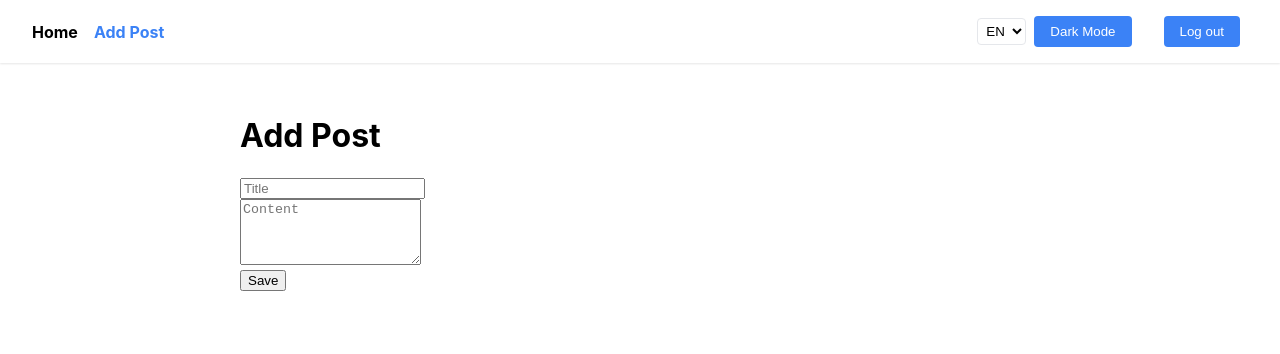
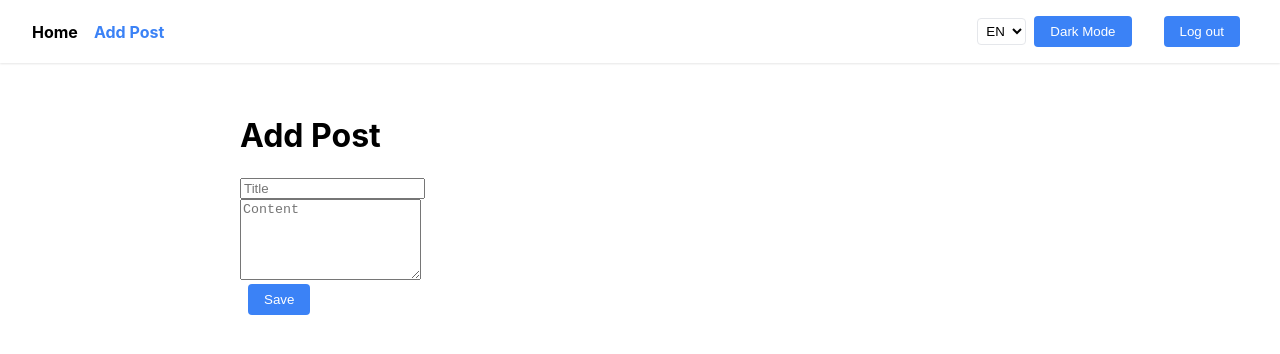
Before and after one commit to Omar-su/post-application, a React (Create React App) app in the folder frontend/: page /add in a window 1280 px wide. Shown: the top 354 px of the page. Built offline with nearby package versions, Linux system fonts and the light colour scheme; sample sign-in values are in the browser's storage.

Commit message:
Refactor and restructure postform

```diff
--- a/frontend/src/features/posts/AddPost.jsx
+++ b/frontend/src/features/posts/AddPost.jsx
@@ -1,10 +1,10 @@
 import React, { useState } from 'react';
 import { useDispatch } from 'react-redux';
 import { useNavigate } from 'react-router-dom';
-import { addPost } from './postslice';
+import { addPost, fetchPosts } from './postslice';
+import { nanoid } from '@reduxjs/toolkit';
+import PostForm from './PostForm';
 import { useTranslation } from 'react-i18next';
-import { nanoid } from '@reduxjs/toolkit';
-import { fetchPosts} from './postslice';
 
 const AddPost = () => {
   const { t } = useTranslation();
@@ -16,58 +16,21 @@ const AddPost = () => {
   const handleSubmit = (e) => {
     e.preventDefault();
     if (title.trim() && body.trim()) {
-      // Create the post object with the correct values
-      const postData = {
-        id: nanoid(),
-        title: title,  // Only pass the title string
-        body: body,    // Pass the body string
-      };
-
-      // Log to make sure the correct data is being dispatched
-      console.log(postData);
-      // Dispatch the action to add the post
-      dispatch(addPost(postData));
+      dispatch(addPost({ id: nanoid(), title, body }));
       dispatch(fetchPosts());
-
-      // Navigate to the home page
       navigate('/');
     }
   };
 
-
   return (
-    <form onSubmit={handleSubmit} className="space-y-4 max-w-lg mx-auto p-6 bg-white shadow-md rounded">
-      <h1 className="text-xl font-bold mb-4">{t('add_post')}</h1>
-
-      <div className="flex flex-col space-y-4">
-        <input
-          data-testid="titleinput"
-          type="text"
-          value={title}
-          onChange={(e) => setTitle(e.target.value)}
-          className="border p-2 rounded w-full"
-          placeholder={t('title')}
-        />
-        <div>
-            <textarea
-                data-testid="bodyinput"
-                value={body}
-                onChange={(e) => setBody(e.target.value)}
-                className="border p-2 rounded w-full"
-                placeholder={t('body')}
-                rows="4"
-            />
-
-        </div>
-
-        <button
-          type="submit"
-          className="bg-blue-500 text-white px-4 py-2 rounded mt-4"
-        >
-          {t('save')}
-        </button>
-      </div>
-    </form>
+    <PostForm
+      title={title}
+      setTitle={setTitle}
+      body={body}
+      setBody={setBody}
+      onSubmit={handleSubmit}
+      heading={t('add_post')}
+    />
   );
 };
 
--- a/frontend/src/features/posts/EditPost.jsx
+++ b/frontend/src/features/posts/EditPost.jsx
@@ -2,57 +2,40 @@ import React, { useState } from 'react';
 import { useSelector, useDispatch } from 'react-redux';
 import { useParams, useNavigate } from 'react-router-dom';
 import { updatePost } from './postslice';
+import PostForm from './PostForm';
 import { useTranslation } from 'react-i18next';
 
 const EditPost = () => {
   const { t } = useTranslation();
-  const { id } = useParams(); // Get post ID from URL params
-  const post = useSelector((state) =>
-    state.posts.posts.find((post) => post.id === id) // Find the post to edit
-  );
-  const [title, setTitle] = useState(post?.title || ''); // Set initial state for title
-  const [body, setBody] = useState(post?.body || ''); // Set initial state for body
+  const { id } = useParams();
+  const post = useSelector((state) => state.posts.posts.find((post) => post.id === id));
+  const [title, setTitle] = useState(post?.title || '');
+  const [body, setBody] = useState(post?.body || '');
   const dispatch = useDispatch();
   const navigate = useNavigate();
 
   const handleSubmit = (e) => {
     e.preventDefault();
     if (title.trim() && body.trim()) {
-      dispatch(updatePost({ id, title, body })); // Dispatch update action
-      navigate('/'); // Navigate to home page after save
+      dispatch(updatePost({ id, title, body }));
+      navigate('/');
     }
   };
 
-  if (!post) { // Handle case where post is not found
+  if (!post) {
     console.log('Post not found for ID:', id);
     return <p>{t('post_not_found')}</p>;
   }
 
   return (
-    <form onSubmit={handleSubmit} className="space-y-4">
-      <h1 className="text-xl font-bold">{t('edit_post')}</h1>
-      <input
-        type="text"
-        value={title}
-        onChange={(e) => setTitle(e.target.value)} // Update title state
-        className="border p-2 rounded w-full"
-        placeholder={t('title')}
-      />
-      <textarea
-        value={body}
-        onChange={(e) => setBody(e.target.value)} // Update body state
-        className="border p-2 rounded w-full"
-        placeholder={t('body')}
-        rows="5"
-      />
-      <button
-        type="submit"
-        className="bg-green-500 text-white px-4 py-2 rounded"
-        disabled={!title.trim() || !body.trim()} // Disable button if title or body is empty
-      >
-        {t('save')}
-      </button>
-    </form>
+    <PostForm
+      title={title}
+      setTitle={setTitle}
+      body={body}
+      setBody={setBody}
+      onSubmit={handleSubmit}
+      heading={t('edit_post')}
+    />
   );
 };
 
--- /dev/null
+++ b/frontend/src/features/posts/PostForm.jsx
@@ -0,0 +1,46 @@
+import React from 'react';
+import { useTranslation } from 'react-i18next';
+import { Button } from '../../components/Button';
+
+const PostForm = ({ title, setTitle, body, setBody, onSubmit, heading }) => {
+  const { t } = useTranslation();
+
+  return (
+    <form
+    onSubmit={onSubmit}
+    className="flex flex-col gap-4 max-w-lg mx-auto p-6 bg-white shadow-md rounded"
+    >
+    <h1 className="text-xl font-bold">{heading}</h1>
+    <div>
+        <input
+        data-testid="titleinput"
+        type="text"
+        value={title}
+        onChange={(e) => setTitle(e.target.value)}
+        className="border p-2 rounded w-full"
+        placeholder={t('title')}
+        />
+    </div>
+
+    <div>
+      <textarea
+        data-testid="bodyinput"
+        value={body}
+        onChange={(e) => setBody(e.target.value)}
+        className="border p-2 rounded w-full"
+        placeholder={t('body')}
+        rows="5"
+        />
+    </div>
+
+
+    <Button type="submit" disabled={!title.trim() || !body.trim()}>
+        {t('save')}
+    </Button>
+    </form>
+
+
+  );
+};
+
+export default PostForm;
```
